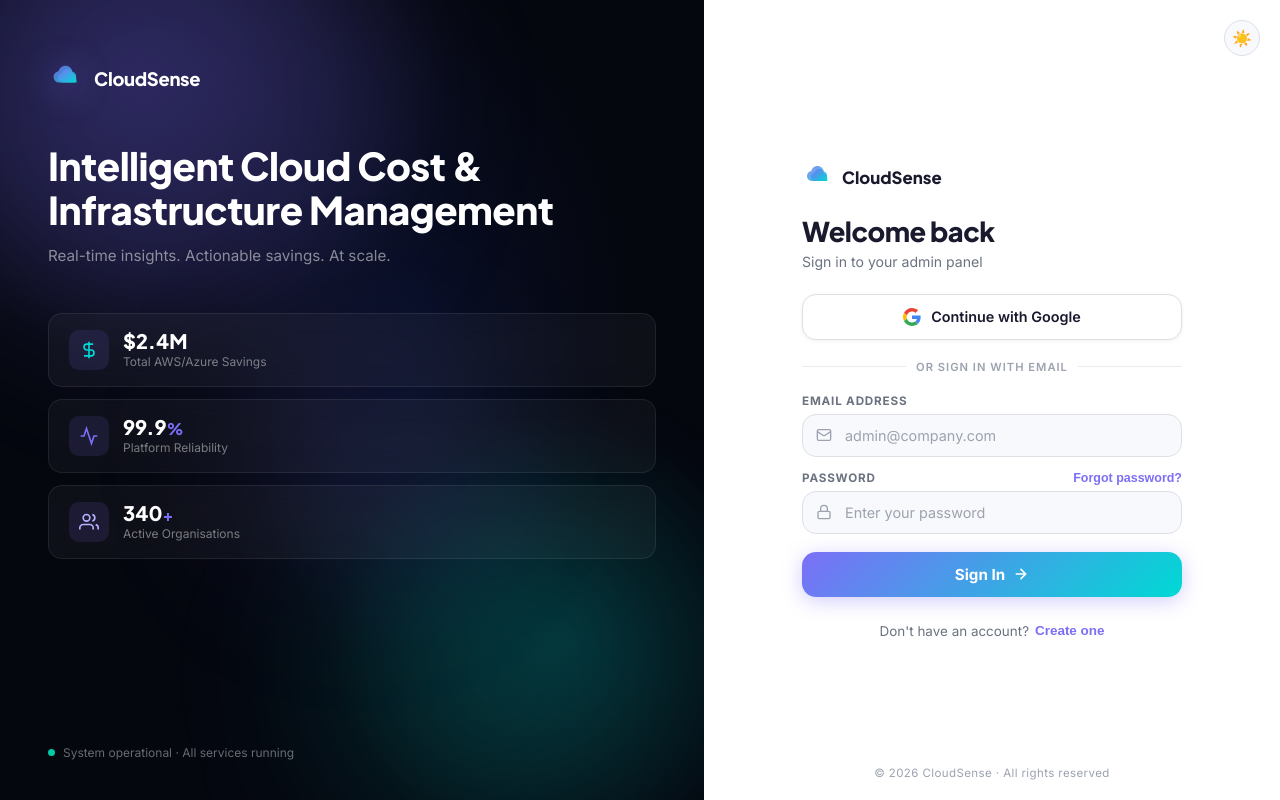
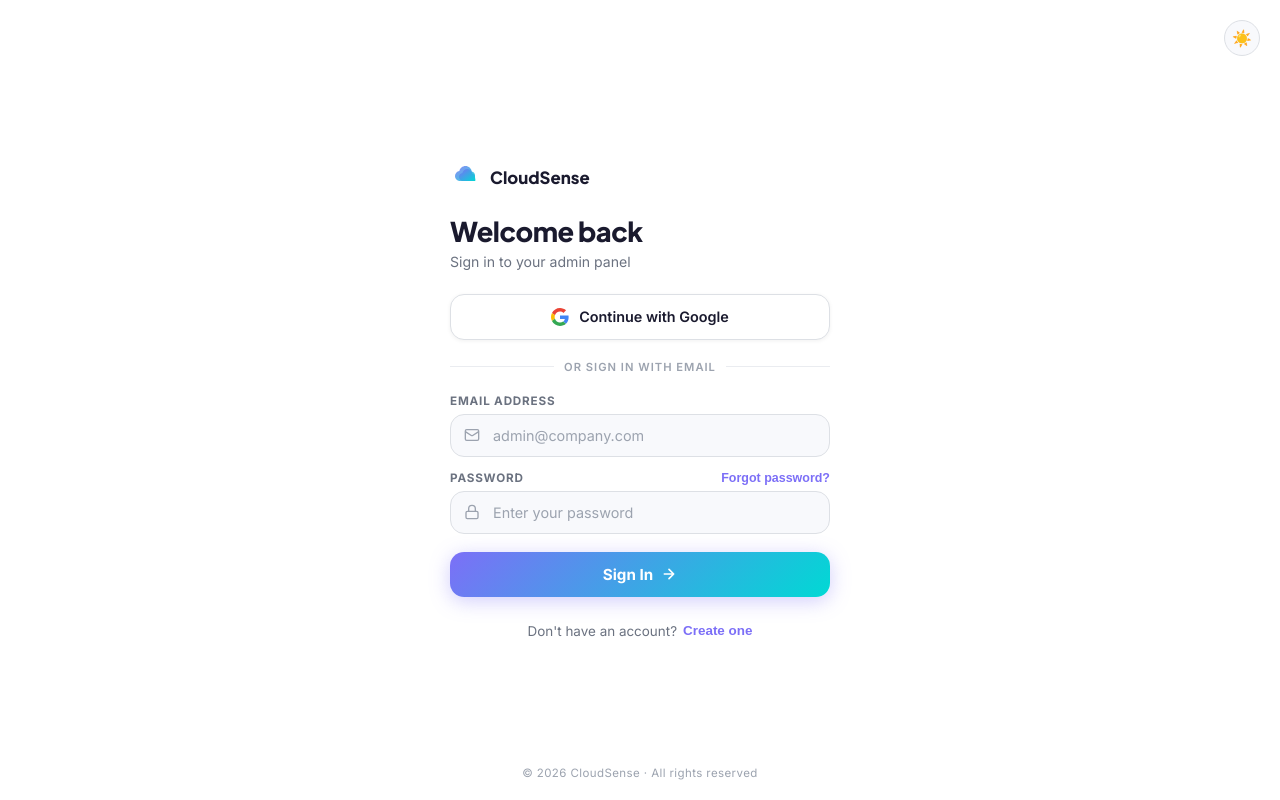
Before and after one commit to pulkitt990/cloud-cost-detection-project, a website built with Vite: page login.html in a window 1280 px wide. Built offline with nearby package versions, Linux system fonts and the light colour scheme; some packages are replaced by stand-ins of ours; no server answers.

Commit message:
chore: remove left brand panel from login, full-width form

```diff
--- a/login.html
+++ b/login.html
@@ -14,75 +14,6 @@
 
   <div class="login-split">
 
-    <!-- ===== LEFT BRAND PANEL ===== -->
-    <div class="login-left" aria-hidden="true">
-      <!-- Animated mesh background -->
-      <div class="login-mesh"></div>
-      <!-- Floating orbs -->
-      <div class="login-orb orb-a"></div>
-      <div class="login-orb orb-b"></div>
-      <div class="login-orb orb-c"></div>
-
-      <div class="login-left-content">
-        <!-- Brand -->
-        <div class="login-left-brand">
-          <svg class="login-left-logo" width="36" height="36" viewBox="0 0 64 64" fill="none" xmlns="http://www.w3.org/2000/svg">
-            <defs>
-              <linearGradient id="llGrad" x1="0%" y1="0%" x2="100%" y2="100%">
-                <stop offset="0%" stop-color="#7c6ff7"/>
-                <stop offset="100%" stop-color="#00d9d4"/>
-              </linearGradient>
-            </defs>
-            <path d="M48 40H20C14.5 40 10 35.5 10 30C10 25 13.8 20.8 18.7 20.1C19.8 14.4 24.9 10 31 10C37.4 10 42.7 14.8 43.5 21C47.1 21.7 50 24.9 50 28.8C50 34.9 46.6 40 48 40Z" fill="url(#llGrad)" opacity="0.85"/>
-            <path d="M50 40H26C21.6 40 18 36.4 18 32C18 28 20.9 24.6 24.7 24C25.6 19.5 29.7 16 34.5 16C39.6 16 43.9 19.8 44.5 24.8C47.6 25.3 50 28 50 31.2C50 34.9 52 40 50 40Z" fill="url(#llGrad)"/>
-          </svg>
-          <span class="login-left-brand-name">CloudSense</span>
-        </div>
-
-        <!-- Headline -->
-        <div class="login-left-headline">
-          <h2 class="login-left-title">Intelligent Cloud Cost &amp; Infrastructure Management</h2>
-          <p class="login-left-sub">Real-time insights. Actionable savings. At scale.</p>
-        </div>
-
-        <!-- Stat cards -->
-        <div class="login-stat-cards">
-          <div class="login-stat-card">
-            <div class="stat-icon-wrap">
-              <svg width="20" height="20" fill="none" viewBox="0 0 24 24" stroke="#00d9d4" stroke-width="2"><path d="M12 2v20M17 5H9.5a3.5 3.5 0 0 0 0 7h5a3.5 3.5 0 0 1 0 7H6"/></svg>
-            </div>
-            <div>
-              <div class="stat-value">$2.4M</div>
-              <div class="stat-label">Total AWS/Azure Savings</div>
-            </div>
-          </div>
-          <div class="login-stat-card">
-            <div class="stat-icon-wrap">
-              <svg width="20" height="20" fill="none" viewBox="0 0 24 24" stroke="#7c6ff7" stroke-width="2"><path d="M22 12h-4l-3 9L9 3l-3 9H2"/></svg>
-            </div>
-            <div>
-              <div class="stat-value">99.9<span>%</span></div>
-              <div class="stat-label">Platform Reliability</div>
-            </div>
-          </div>
-          <div class="login-stat-card">
-            <div class="stat-icon-wrap">
-              <svg width="20" height="20" fill="none" viewBox="0 0 24 24" stroke="#b8b0ff" stroke-width="2"><path d="M17 21v-2a4 4 0 0 0-4-4H5a4 4 0 0 0-4 4v2"/><circle cx="9" cy="7" r="4"/><path d="M23 21v-2a4 4 0 0 0-3-3.87M16 3.13a4 4 0 0 1 0 7.75"/></svg>
-            </div>
-            <div>
-              <div class="stat-value">340<span>+</span></div>
-              <div class="stat-label">Active Organisations</div>
-            </div>
-          </div>
-        </div>
-      </div>
-
-      <!-- Bottom badge -->
-      <div class="login-left-badge">
-        <span class="badge-dot"></span>
-        System operational · All services running
-      </div>
-    </div>
 
     <!-- ===== RIGHT FORM PANEL ===== -->
     <div class="login-right">
--- a/src/style.css
+++ b/src/style.css
@@ -1603,8 +1603,11 @@ body {
   padding: 40px 32px;
   background: #ffffff;
   transition: background var(--transition-normal);
-}
-[data-theme="dark"] .login-right { background: #0e1230; border-left: 1px solid rgba(124, 111, 247, 0.12); }
+  min-height: 100vh;
+}
+[data-theme="dark"] .login-right {
+  background: #090c18;
+}
 
 .login-form-wrap {
   width: 100%;
```
